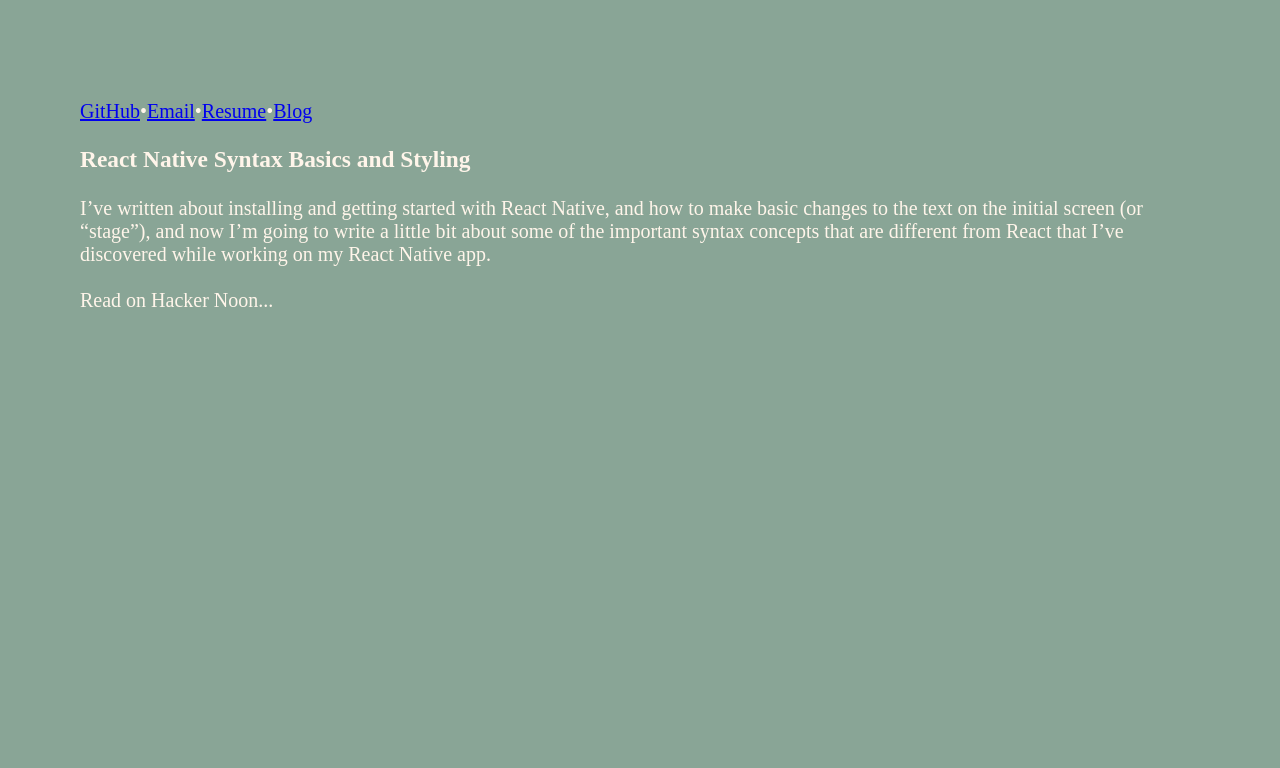
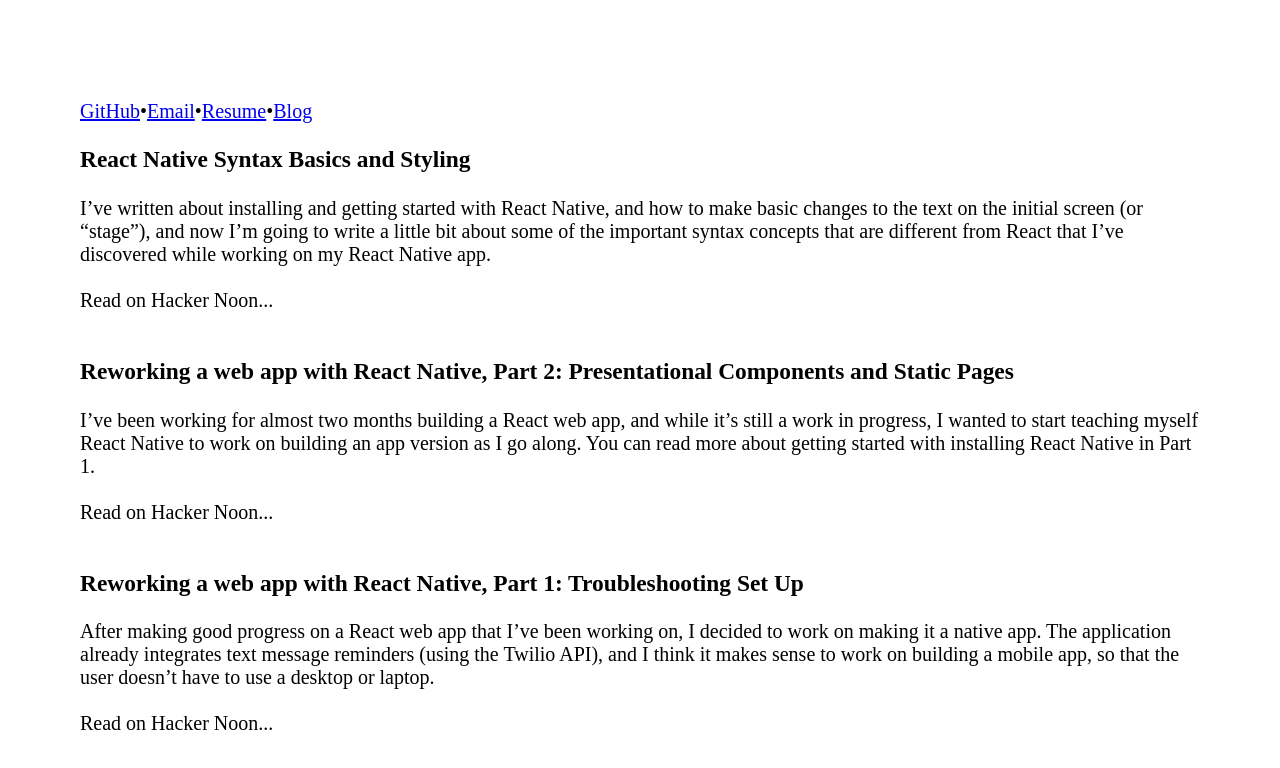
Before and after one commit to marcellamaki/portfolio, a React (Create React App) app in the folder portfolio/: page /blog in a window 1280 px wide. Shown: the top 768 px of the page. Built offline with nearby package versions, Linux system fonts and the light colour scheme.

Commit message:
changes to navigation and outsourcing blog

```diff
--- a/portfolio/src/components/Home.js
+++ b/portfolio/src/components/Home.js
@@ -2,6 +2,9 @@ import React from 'react'
 import { withRouter, Link } from 'react-router-dom'
 import LevelPreview from './LevelPreview.js'
 import BattleshipPreview from './BattleshipPreview.js'
+import ReactNative3Preview from '../components/ReactNative3Preview'
+import ReactNative2Preview from '../components/ReactNative2Preview'
+import ReactNative1Preview from '../components/ReactNative1Preview'
 
 const Home = () => {
   return (
@@ -23,6 +26,7 @@ const Home = () => {
             <br></br>
           </p>
         </div>
+
         <LevelPreview />
         <BattleshipPreview />
       </div>
--- a/portfolio/src/components/NavBar.js
+++ b/portfolio/src/components/NavBar.js
@@ -7,13 +7,13 @@ class NavBar extends React.Component {
     return(
         <div className="nav">
           <p>
-            <a href="https:///github.com/marcellamaki" className="navLink">GitHub</a>
+            <a href="https://github.com/marcellamaki" className="navLink">GitHub</a>
             •
             <a href="mailto:marcellamaki@gmail.com" className="navLink">Email</a>
             •
             <Link to="/resume" className="navLink">Resume</Link>
             •
-            <Link to="/blog" className="navLink">Blog</Link>
+            <a href="https://medium.com/@marcellamaki" className="navLink">Blog</a>
           </p>
         </div>
     )
--- /dev/null
+++ b/portfolio/src/components/ReactNative1Preview.js
@@ -0,0 +1,25 @@
+import React from 'react'
+import { withRouter, Link } from 'react-router-dom'
+
+const ReactNative1Preview = () => {
+  return (
+        <div>
+
+        <div className="blog-description">
+          <div className="blog-title">
+            <h3>Reworking a web app with React Native, Part 1: Troubleshooting Set Up</h3>
+          </div>
+          <p>
+            After making good progress on a React web app that I’ve been working on, I decided to work on making it a native app. The application already integrates text message reminders (using the Twilio API), and I think it makes sense to work on building a mobile app, so that the user doesn’t have to use a desktop or laptop.
+            <br></br>
+            <br></br>
+            Read on Hacker Noon...
+            <br></br>
+            <br></br>
+          </p>
+        </div>
+      </div>
+      )
+}
+
+export default ReactNative1Preview;
--- /dev/null
+++ b/portfolio/src/components/ReactNative2Preview.js
@@ -0,0 +1,25 @@
+import React from 'react'
+import { withRouter, Link } from 'react-router-dom'
+
+const ReactNative2Preview = () => {
+  return (
+        <div>
+
+        <div className="blog-description">
+          <div className="blog-title">
+            <h3>Reworking a web app with React Native, Part 2: Presentational Components and Static Pages</h3>
+          </div>
+          <p>
+            I’ve been working for almost two months building a React web app, and while it’s still a work in progress, I wanted to start teaching myself React Native to work on building an app version as I go along. You can read more about getting started with installing React Native in Part 1.
+            <br></br>
+            <br></br>
+            Read on Hacker Noon...
+            <br></br>
+            <br></br>
+          </p>
+        </div>
+      </div>
+      )
+}
+
+export default ReactNative2Preview;
--- a/portfolio/src/containers/BlogContainer.js
+++ b/portfolio/src/containers/BlogContainer.js
@@ -1,10 +1,17 @@
 import React from 'react'
 import { withRouter, Link } from 'react-router-dom'
 import ReactNative3Preview from '../components/ReactNative3Preview'
+import ReactNative2Preview from '../components/ReactNative2Preview'
+import ReactNative1Preview from '../components/ReactNative1Preview'
 
 const BlogContainer = () => {
   return (
+      <div>
         <ReactNative3Preview />
+        <ReactNative2Preview />
+        <ReactNative1Preview />
+      </div>
+
       )
 }
 
--- a/portfolio/src/index.css
+++ b/portfolio/src/index.css
@@ -2,8 +2,6 @@ body {
   margin: 5vh;
   padding: 5vh;
   font-family: 'EB+Garamond', serif;
-  background-color: #89a596;
-  color: #FFF5EA;
   font-size: 20px;
 }
 
```
Also changed, not shown: portfolio/src/components/HangpersonPreview.js (added, +28 -0 lines).
